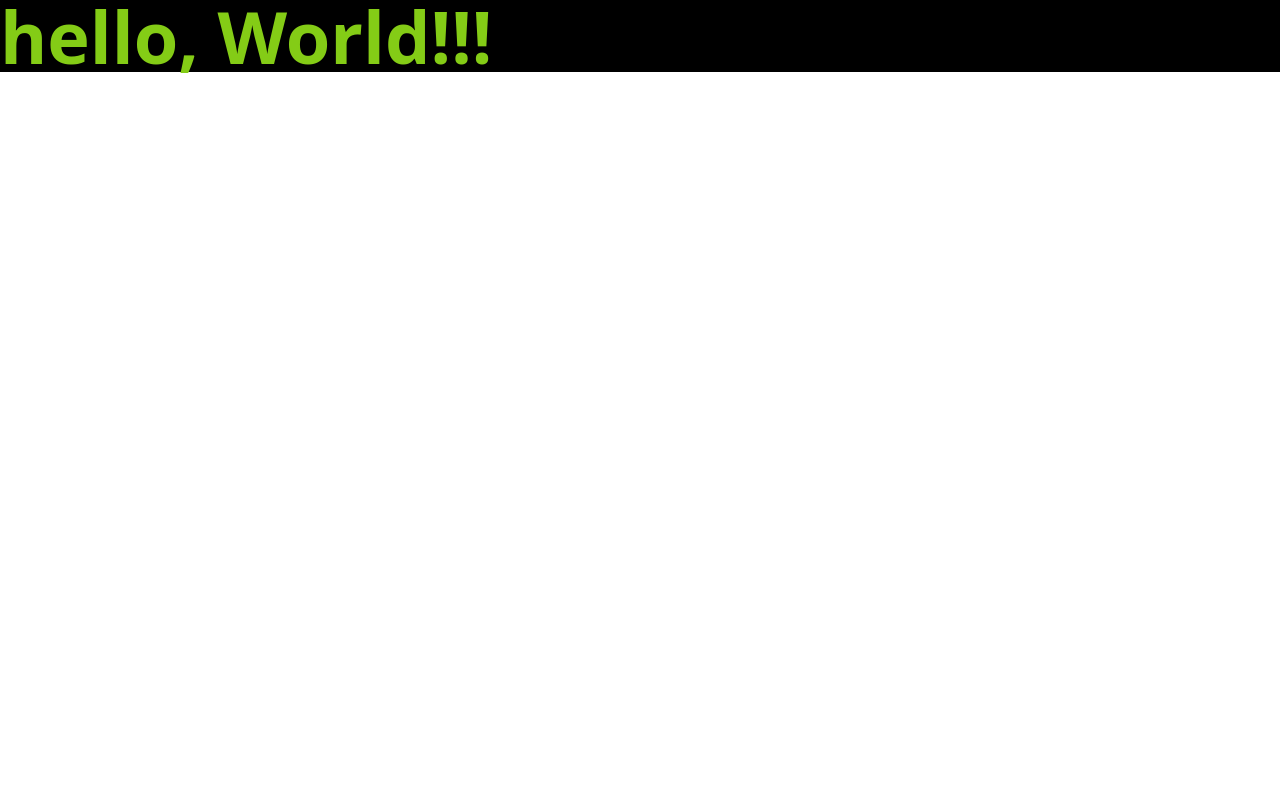
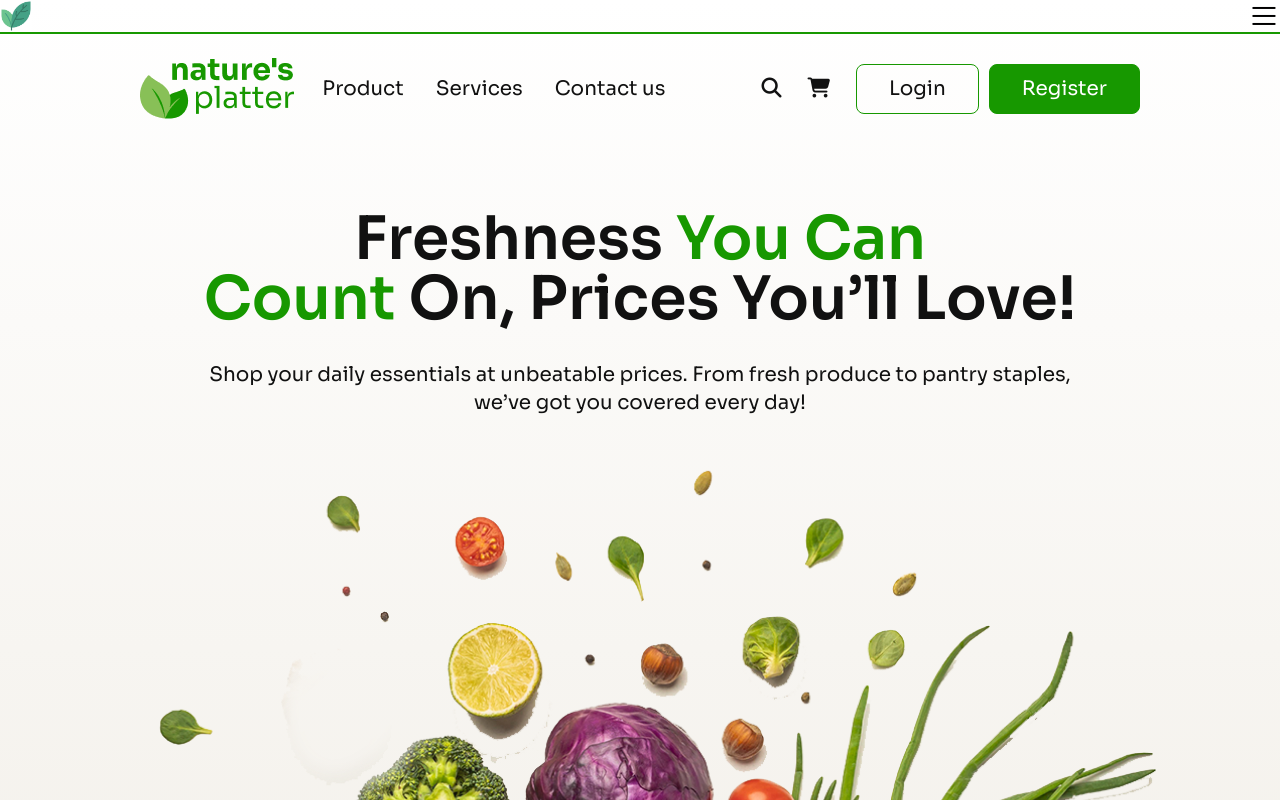
Before and after one commit to Arman3747/Assignment_03_Category_0002, a plain HTML site: page index.html in a window 1280 px wide. Shown: the top 800 px of the page. Drawn offline with nearby package versions, Linux system fonts and the light colour scheme.

Commit message:
header and hero section added

```diff
--- a/index.html
+++ b/index.html
@@ -1,20 +1,126 @@
 <!DOCTYPE html>
 <html lang="en">
-<head>
-    <meta charset="UTF-8" data-theme="light">
-    <meta name="viewport" content="width=device-width, initial-scale=1.0">
+  <head>
+    <meta charset="UTF-8" />
+    <meta name="viewport" content="width=device-width, initial-scale=1.0" />
     <title>Assignment_03_Category_0002</title>
+    <link rel="shortcut icon" href="assets/fav.png" type="image/x-icon" />
 
-    <!-- daisyUI CDN -->
-    <link href="https://cdn.jsdelivr.net/npm/daisyui@4.12.23/dist/full.min.css" rel="stylesheet" type="text/css" />
+    <!-- Google font -> Sora and poppins -->
+
+    <link rel="preconnect" href="https://fonts.googleapis.com" />
+    <link rel="preconnect" href="https://fonts.gstatic.com" crossorigin />
+    <link
+      href="https://fonts.googleapis.com/css2?family=Poppins:ital,wght@0,100;0,200;0,300;0,400;0,500;0,600;0,700;0,800;0,900;1,100;1,200;1,300;1,400;1,500;1,600;1,700;1,800;1,900&family=Sora:wght@100..800&display=swap"
+      rel="stylesheet"
+    />
+
+    <!-- font awsome CDN -->
+
+    <link
+      rel="stylesheet"
+      href="https://cdnjs.cloudflare.com/ajax/libs/font-awesome/6.7.2/css/all.min.css"
+      integrity="sha512-Evv84Mr4kqVGRNSgIGL/F/aIDqQb7xQ2vcrdIwxfjThSH8CSR7PBEakCr51Ck+w+/U6swU2Im1vVX0SVk9ABhg=="
+      crossorigin="anonymous"
+      referrerpolicy="no-referrer"
+    />
+
+    <!-- tailwind CDN -->
+
     <script src="https://cdn.tailwindcss.com"></script>
 
+    <style>
+      .font_sora {
+        font-family: "Sora", serif;
+      }
+      .font_poppins {
+        font-family: "Poppins", serif;
+      }
+    </style>
 
+    <script>
+      tailwind.config = {
+        theme: {
+          extend: {
+            colors: {
+              clifford: "#da373d",
+              black_11: "#111111",
+              used_green: "#179800",
+            },
+          },
+        },
+      };
+    </script>
+  </head>
+  <body class="m-0 p-0 font_sora">
+    <header class="bg-gradient-to-t from-[#EFEBE3] to-[#FFFFFF]">
+      <!-- mobile navbar -->
+      <nav>
+        <div
+          class="flex justify-between border-b-2 border-solid border-[#179800]"
+        >
+          <div>
+            <img class="w-8 h-8" src="assets/leafs_logo.png" alt="" />
+          </div>
 
+          <div>
+            <img class="w-8 h-8" src="assets/hamburger_icon.png" alt="" />
+          </div>
+        </div>
+      </nav>
 
-</head>
-<body>
-    <h1 class="bg-black font-bold text-7xl text-lime-500">hello, World!!!</h1>
+      <!-- medium and large nav bar -->
+      <nav class="px-[140px] pt-6">
+        <div class="flex justify-between items-center">
+          <div class="flex-1">
+            <img src="assets/logo-header.png" alt="" />
+          </div>
+          <div class="mr-24">
+            <ul class="flex text-black_11 text-xl gap-8">
+              <li>Product</li>
+              <li>Services</li>
+              <li>Contact us</li>
+            </ul>
+          </div>
 
-</body>
+          <div class="flex text-black_11 text-xl gap-2.5">
+            <button><i class="fa-solid fa-magnifying-glass mr-4"></i></button>
+            <button><i class="fa-solid fa-cart-shopping mr-4"></i></button>
+
+            <button
+              class="border border-solid border-used_green rounded-lg px-8 py-2.5"
+            >
+              Login
+            </button>
+            <button
+              class="bg-used_green text-white border border-solid border-used_green rounded-lg px-8 py-2.5"
+            >
+              Register
+            </button>
+          </div>
+        </div>
+      </nav>
+
+      <!-- hero section -->
+      <div class="flex flex-col justify-center items-center">
+        <!-- hero text -->
+        <div class="text-center w-[890px] mt-[90px] mb-10">
+          <h1 class="text-6xl text-black_11 font-semibold mb-8">
+            Freshness <span class="text-used_green">You Can</span> <br />
+            <span class="text-used_green">Count</span> On, Prices You’ll Love!
+          </h1>
+
+          <p class="text-xl text-black_11">
+            Shop your daily essentials at unbeatable prices. From fresh produce
+            to pantry staples, we’ve got you covered every day!
+          </p>
+        </div>
+
+        <!-- hero image -->
+        <div>
+          <img src="assets/hero-vegetables.png" alt="" />
+        </div>
+      </div>
+    </header>
+  </body>
 </html>
```
Also changed, not shown: assets/fav.png (added), assets/hamburger_icon.png (added), assets/leafs_logo.png (added).
